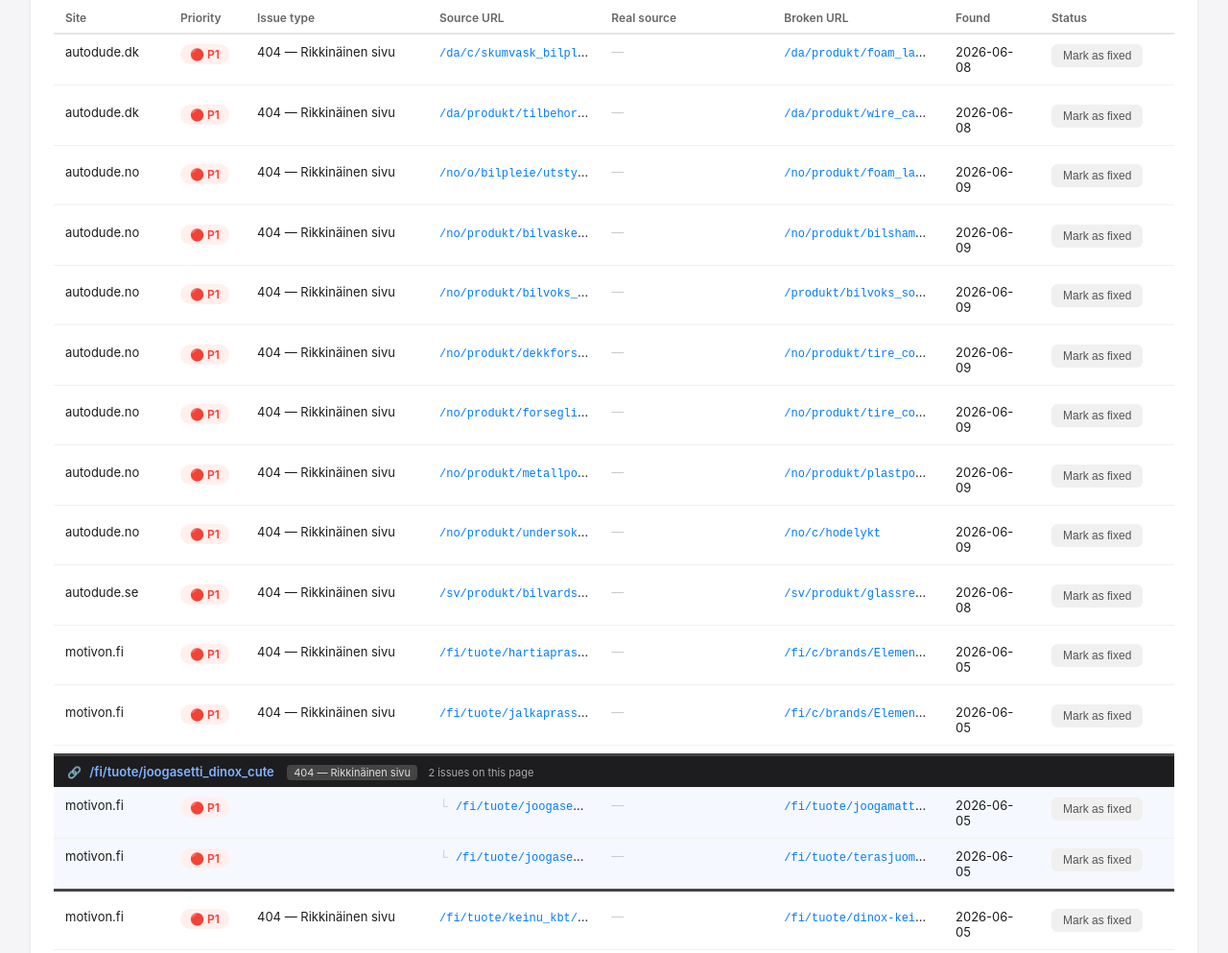
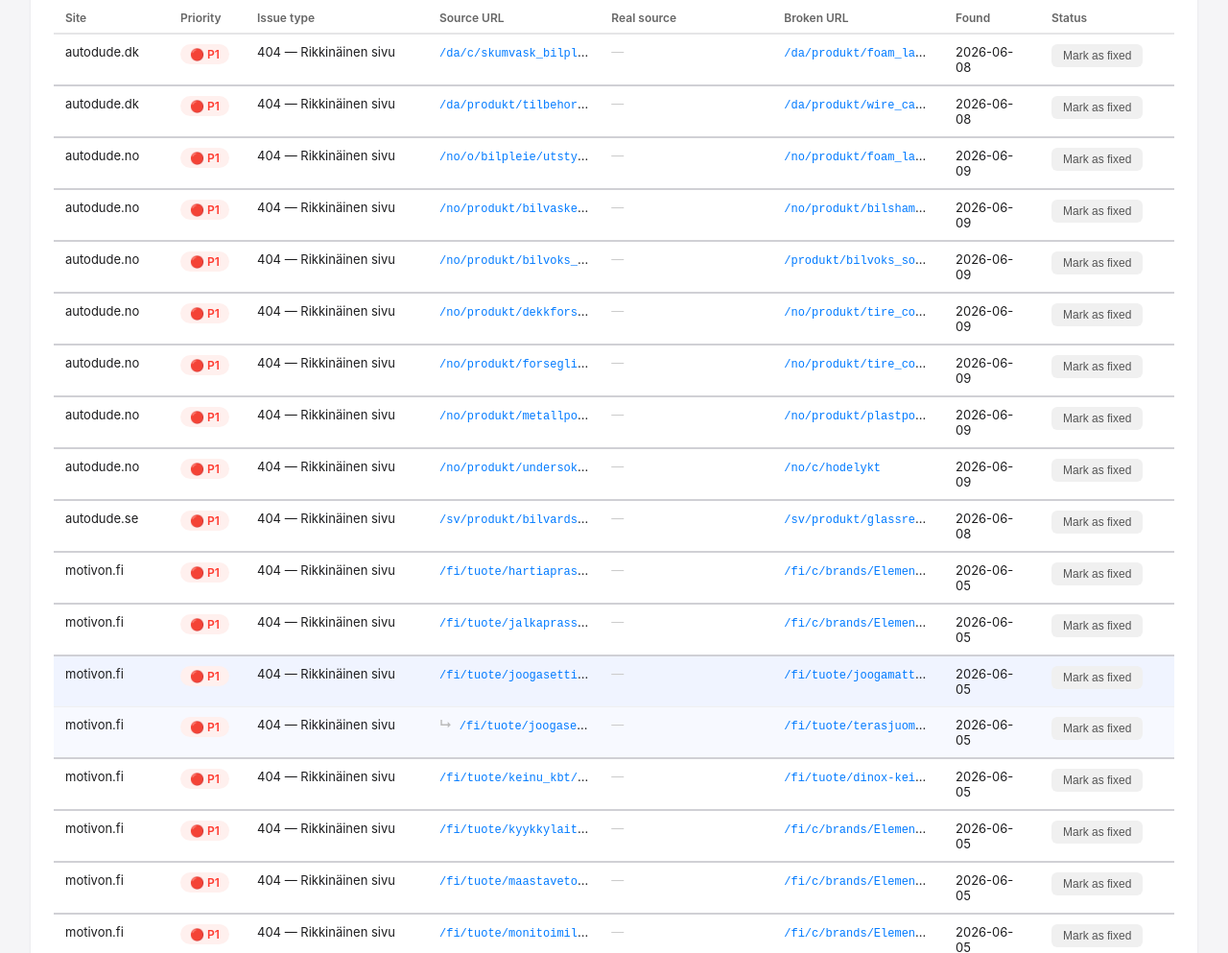
Before and after one commit to RRR445/autodude-redirect, a website: page seo-report/index.html in a window 1280 px wide. Shown: the part 1427-2420 px from the top of the page at 96% size. Drawn offline with nearby package versions, Linux system fonts and the light colour scheme; no server answers.

Commit message:
SEO: cleaner grouping — inline badge, no header rows

```diff
--- a/seo-report/index.html
+++ b/seo-report/index.html
@@ -94,28 +94,20 @@
   }
 
   /* Ryhmittely */
-  .group-spacer td { height: 10px; background: transparent; border: none; padding: 0; }
-  .group-header td {
-    background: #1d1d1f; color: #fff;
-    padding: 8px 14px; font-size: 12px;
-    border-top: 3px solid #444;
+  .group-divider td { border-top: 2px solid #d0d0d5; }
+  .group-first td  { background: #f0f4ff; }
+  .group-member td { background: #f7f9ff; }
+  .group-last td   { border-bottom: 1px solid #d0d0d5; }
+  .group-first.is-fixed td, .group-member.is-fixed td { background: inherit; }
+  .multi-badge {
+    display: inline-block; margin-left: 6px;
+    padding: 1px 6px; border-radius: 10px;
+    background: #e0e8ff; color: #3355cc;
+    font-size: 10px; font-weight: 600; white-space: nowrap;
+    vertical-align: middle;
   }
-  .group-icon { color: #aaa; margin-right: 5px; }
-  .group-url {
-    font-weight: 600; color: #82b4ff; text-decoration: none; margin-right: 10px;
-    font-size: 13px;
-  }
-  .group-url:hover { text-decoration: underline; }
-  .group-type {
-    background: #444; color: #ddd; border-radius: 4px;
-    padding: 1px 7px; font-size: 11px; margin-right: 8px;
-  }
-  .group-count { color: #aaa; font-size: 11px; }
-  .grouped-row td { background: #f6f8ff; }
-  .grouped-row.is-fixed td { background: #f6f8ff; }
-  .group-last td { border-bottom: 3px solid #444; }
-  .grouped-src a { color: #888; font-size: 11px; }
-  .group-indent { color: #ccc; margin-right: 4px; }
+  .member-src a { color: #888; }
+  .member-indent { color: #bbb; margin-right: 4px; font-weight: bold; }
 
   .url-cell { overflow: hidden; text-overflow: ellipsis; white-space: nowrap; }
   .url-cell a { color: #007aff; text-decoration: none; font-family: monospace; font-size: 12px; }
@@ -491,48 +483,54 @@
       ? `<span class="sc-badge" title="Spot check: link still found on source page">⚠ SC</span>`
       : '';
 
-    const gk    = groupKey(e);
-    const pg    = pageKey(e);
-    const count = groupCounts[gk];
-    const isGrouped = count > 1;
+    const gk      = groupKey(e);
+    const pg      = pageKey(e);
+    const count   = groupCounts[gk];
+    const isGrouped   = count > 1;
+    const isFirstInGroup = isGrouped && gk !== lastGroup;
+    const isMember       = isGrouped && !isFirstInGroup;
+    const nextE = sorted[idx + 1];
+    const isLastInGroup  = isGrouped && (!nextE || groupKey(nextE) !== gk);
 
-    // Spacer ennen uutta ryhmää (ei ensimmäisen eteen)
-    if (lastGroup !== null && gk !== lastGroup) {
-      html += `<tr class="group-spacer"><td colspan="8"></td></tr>`;
+    // Ohut erotinviiva ennen uuden ryhmän ensimmäistä riviä (tai ennen yksittäistä riviä joka seuraa ryhmää)
+    const needsDivider = lastGroup !== null && gk !== lastGroup;
+
+    lastGroup = gk;
+
+    // Source URL -sarake
+    let srcCell;
+    if (isFirstInGroup) {
+      // Näytetään URL + "N issues" -badge
+      srcCell = `<td class="url-cell" title="${e['Source URL']}">
+        <a href="${e['Source URL']}" target="_blank">${shortUrl(e['Source URL'])}</a>
+        <span class="multi-badge">${count} issues</span>
+      </td>`;
+    } else if (isMember) {
+      // Samainen sivu — näytetään vain ↳ symboli
+      srcCell = `<td class="url-cell member-src" title="${e['Source URL']}">
+        <span class="member-indent">↳</span>
+        <a href="${e['Source URL']}" target="_blank">${shortUrl(e['Source URL'])}</a>
+      </td>`;
+    } else {
+      srcCell = `<td class="url-cell" title="${e['Source URL']}">
+        <a href="${e['Source URL']}" target="_blank">${shortUrl(e['Source URL'])}</a>
+      </td>`;
     }
 
-    // Group header — näytetään kerran per ryhmä
-    if (isGrouped && gk !== lastGroup) {
-      html += `<tr class="group-header">
-        <td colspan="8">
-          <span class="group-icon">🔗</span>
-          <a href="${escAttr(pg)}" target="_blank" class="group-url">${shortUrl(pg)}</a>
-          <span class="group-type">${e['Virhetyyppi']}</span>
-          <span class="group-count">${count} issues on this page</span>
-        </td>
-      </tr>`;
-    }
-    lastGroup = gk;
-
-    // Viimeinen rivi ryhmässä — lisätään erotinraja
-    const nextE = sorted[idx + 1];
-    const isLastInGroup = isGrouped && (!nextE || groupKey(nextE) !== gk);
-
-    // Source URL -sarake: ryhmitellyillä pieni indentti, yksittäisillä normaali
-    const srcCell = isGrouped
-      ? `<td class="url-cell grouped-src" title="${e['Source URL']}">
-           <span class="group-indent">└</span>
-           <a href="${e['Source URL']}" target="_blank">${shortUrl(e['Source URL'])}</a>
-         </td>`
-      : `<td class="url-cell" title="${e['Source URL']}">
-           <a href="${e['Source URL']}" target="_blank">${shortUrl(e['Source URL'])}</a>
-         </td>`;
+    const rowClass = [
+      isFixed       ? 'is-fixed'    : '',
+      isScBroken    ? 'sc-broken'   : '',
+      isFirstInGroup ? 'group-first' : '',
+      isMember      ? 'group-member': '',
+      isLastInGroup  ? 'group-last'  : '',
+      needsDivider   ? 'group-divider': '',
+    ].filter(Boolean).join(' ');
 
     html += `
-    <tr class="${isFixed ? 'is-fixed' : ''}${isScBroken ? ' sc-broken' : ''}${isGrouped ? ' grouped-row' : ''}${isLastInGroup ? ' group-last' : ''}">
+    <tr class="${rowClass}">
       <td>${e['Sivusto']}</td>
       <td>${prioBadge(e['Prioriteetti'])}</td>
-      <td>${isGrouped ? '' : e['Virhetyyppi']}${scBadge}</td>
+      <td>${e['Virhetyyppi']}${scBadge}</td>
       ${srcCell}
       <td class="url-cell" title="${e['Todellinen lähde'] || ''}">
         ${e['Todellinen lähde']
```
